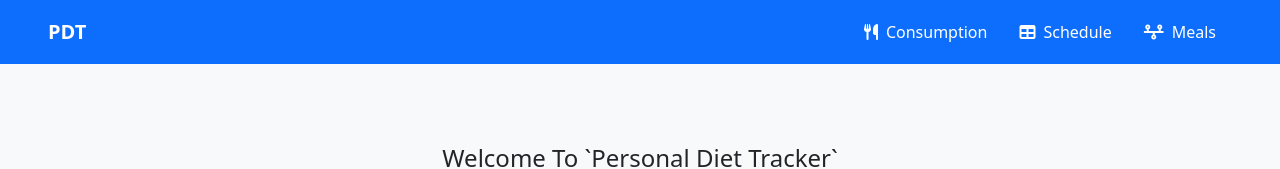
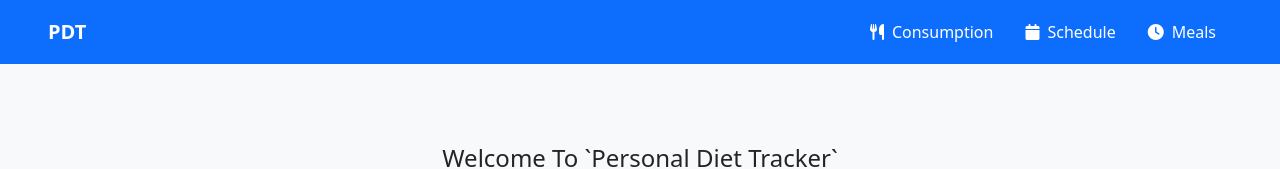
Before and after one commit to makkahwi/heal-tracker, a React (Create React App) app: page / in a window 1280 px wide. Shown: the top 169 px of the page. Built offline with nearby package versions, Linux system fonts and the light colour scheme.

Commit message:
Minor UI Update

```diff
--- a/src/App.tsx
+++ b/src/App.tsx
@@ -17,13 +17,13 @@ export const routes = [
   {
     name: "Schedule",
     path: "schedule",
-    icon: "fa-solid fa-table",
+    icon: "fa-solid fa-calendar",
     Comp: <Schedule />,
   },
   {
     name: "Meals",
     path: "meals",
-    icon: "fa-solid fa-timeline",
+    icon: "fa-solid fa-clock",
     Comp: <Meals />,
   },
 ];
```
